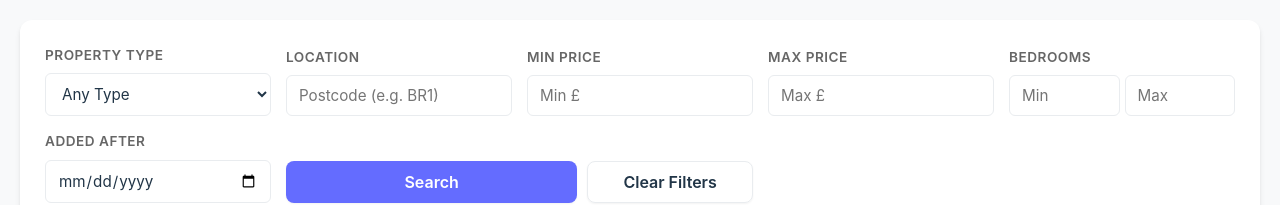
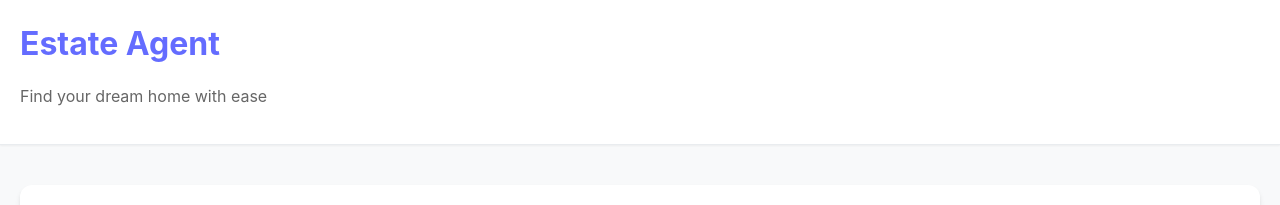
Before and after one commit to DinithaK/ACS-Final-CW, a React (Vite) app: page / in a window 1280 px wide. Shown: the top 205 px of the page. Built offline with nearby package versions, Linux system fonts and the light colour scheme.

Commit message:
Fixed website title

```diff
--- a/src/App.jsx
+++ b/src/App.jsx
@@ -6,6 +6,12 @@ import { FavouritesProvider } from './context/FavouritesContext';
 function App() {
   return (
     <FavouritesProvider>
+      <header className="main-header">
+        <div className="app-container">
+          <h1>Estate Agent</h1>
+          <p style={{ color: 'var(--text-muted)' }}>Find your dream home with ease</p>
+        </div>
+      </header>
       <Routes>
         <Route path="/" element={<ResultsList />} />
         <Route path="/property/:id" element={<PropertyPage />} />
--- a/src/index.css
+++ b/src/index.css
@@ -115,6 +115,24 @@ select:focus {
   max-width: 1400px;
   margin: 0 auto;
   padding: 20px;
+}
+
+.main-header {
+  background-color: var(--card-bg);
+  box-shadow: var(--shadow-sm);
+  margin-bottom: 20px;
+  border-bottom: 1px solid var(--border-color);
+}
+
+.main-header .app-container {
+  padding-top: 20px;
+  padding-bottom: 20px;
+}
+
+.main-header h1 {
+  font-size: 2em;
+  color: var(--primary-color);
+  margin: 0;
 }
 
 /* Search Bar */
```
